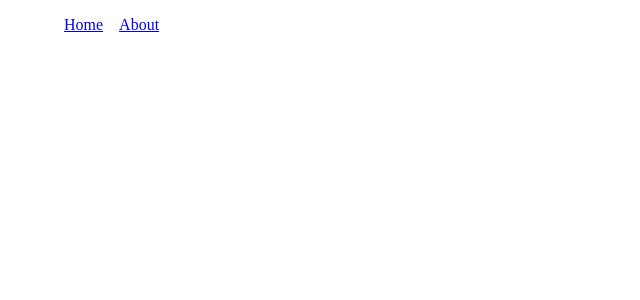
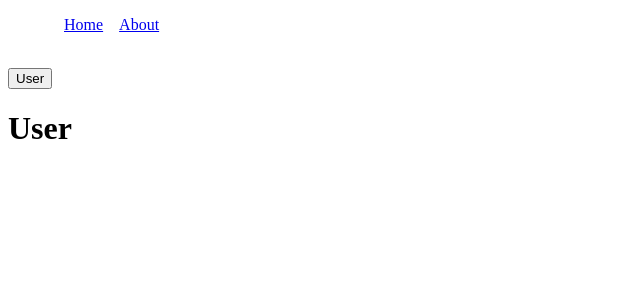
Before and after one commit to rajithaeyee/vue-router-demo, a Vue app: page /user in a window 1280 px wide. Shown: the top 300 px of the page, without its empty margins (0-640 px from the left). Built offline with nearby package versions, Linux system fonts and the light colour scheme.

Commit message:
query params

```diff
--- a/src/App.vue
+++ b/src/App.vue
@@ -10,6 +10,8 @@
 </li>
 </ul>
 </nav>
+<br/>
+<button @click="selectUserHandler">User</button>
 <router-view></router-view>
 </div>
 </template>
@@ -21,7 +23,12 @@ import { Component, Vue } from 'vue-property-decorator';
   components: {
   }
 })
-export default class App extends Vue {}
+export default class App extends Vue {
+  selectUserHandler(){
+    const id = Math.floor(Math.random() * 10);
+    this.$router.push({ path: 'user', query: { id: id.toString() }})
+  }
+}
 </script>
 
 <style lang="scss">
--- a/src/router/index.ts
+++ b/src/router/index.ts
@@ -15,6 +15,11 @@ const routes = [
     path: '/about',
     name: 'about',
     component: () => import(/* webpackChunkName: "about" */ '../views/About.vue')
+  },
+  {
+    path: '/user',
+    name: 'user',
+    component: () => import(/* webpackChunkName: "about" */ '../views/User.vue')
   }
 ]
 
--- /dev/null
+++ b/src/views/User.vue
@@ -0,0 +1,13 @@
+<template>
+  <div>
+    <h1><div>User {{ $route.query.id}}</div></h1>
+  </div>
+</template>
+<script>
+
+export default {
+  name: 'user',
+  components: {
+  }
+}
+</script>
```
